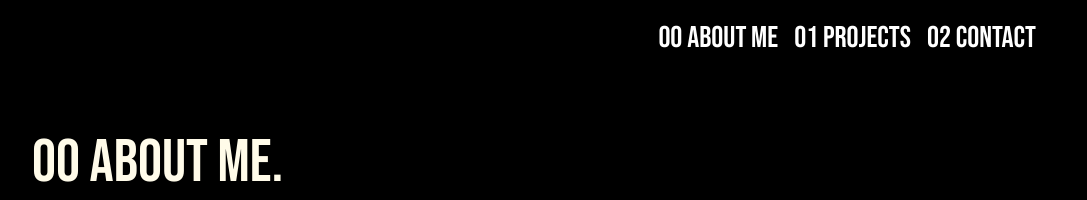
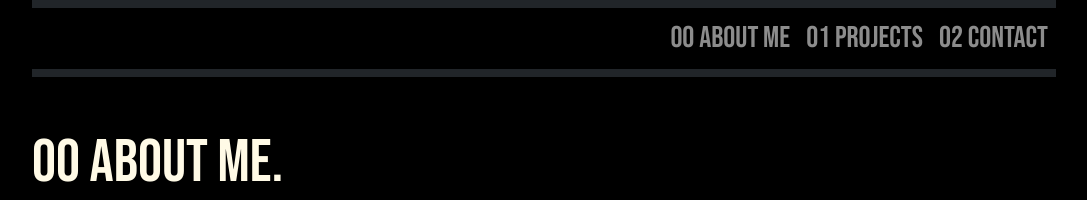
Before and after one commit to AvelyV/portfolio-long, a plain HTML site: page index.html in a window 1280 px wide. Shown: the top 200 px of the page, without its empty margins (96-1183 px from the left). Drawn offline with nearby package versions, Linux system fonts and the light colour scheme; a web font is replaced by a local one.

Commit message:
new navbar

```diff
--- a/index.html
+++ b/index.html
@@ -16,29 +16,25 @@
     <title>Avely Voore</title>
 </head>
 <body>
-    <!-- navigation bar -->
-    <nav class="navbar sticky-top navbar-expand-lg navbar-dark navbar-custom">
-        <div class="container-fluid">
-          <!-- <a class="navbar-brand" href="#">AVELY VOORE</a> -->
-          <button class="navbar-toggler" type="button" data-bs-toggle="collapse" data-bs-target="#navbarSupportedContent" aria-controls="navbarSupportedContent" aria-expanded="false" aria-label="Toggle navigation">
+    <nav class="navbar sticky-top navbar-expand-lg navbar-dark bg-dark">
+        <!-- <a class="navbar-brand" href="#">Navbar</a> -->
+        <button class="navbar-toggler" type="button" data-toggle="collapse" data-target="#navbarNavDropdown" aria-controls="navbarNavDropdown" aria-expanded="false" aria-label="Toggle navigation">
           <span class="navbar-toggler-icon"></span>
         </button>
-          <div class="collapse navbar-collapse" id="navbarSupportedContent">
+        <div class="collapse navbar-collapse" id="navbarNavDropdown">
+          <ul class="navbar-nav ms-auto mb-2 mb-lg-0">
 
-            <ul class="navbar-nav ms-auto mb-2 mb-lg-0">
             <li class="nav-item">
-                <a class="nav-link active" aria-current="page" href="#top">00 About me</a>
+              <a class="nav-link" href="#top">00 ABOUT ME</a>
             </li>
             <li class="nav-item">
-                <a class="nav-link active" aria-current="page" href="#projects">01 PROJECTS</a>
+              <a class="nav-link" href="#projects">01 PROJECTS</a>
             </li>
             <li class="nav-item">
-                <a class="nav-link active" aria-current="page" href="#contact">02 CONTACT</a>
+                <a class="nav-link" href="#contact">02 CONTACT</a>
               </li>
 
           </ul>
-
-          </div>
         </div>
       </nav>
 
@@ -168,5 +164,9 @@
         })
     </script>
 
+    <!-- for burger -->
+    <script src="https://code.jquery.com/jquery-3.3.1.slim.min.js" integrity="sha384-q8i/X+965DzO0rT7abK41JStQIAqVgRVzpbzo5smXKp4YfRvH+8abtTE1Pi6jizo" crossorigin="anonymous"></script>
+    <script src="https://stackpath.bootstrapcdn.com/bootstrap/4.2.1/js/bootstrap.min.js" integrity="sha384-B0UglyR+jN6CkvvICOB2joaf5I4l3gm9GU6Hc1og6Ls7i6U/mkkaduKaBhlAXv9k" crossorigin="anonymous"></script>
+
 </body>
 </html>
--- a/stylesheets/index.scss
+++ b/stylesheets/index.scss
@@ -1,5 +1,5 @@
 $maincolor: black;
-$secondarycolor: #fffbe9;
+$secondarycolor: #fffae6;
 $accentcolor: #98b796;
 
 
@@ -52,9 +52,12 @@ nav {
     grid-area: header;
     font-size: 30px;
     font-family: 'Bebas Neue', cursive;
+    background-color: $maincolor;
+    border: 0;
     .navbar {
         background-color: $maincolor;
         padding: 0;
+        margin: 0;
     }
 
     // on hover nav link will change colour and get an under- and overline
```
Also changed, not shown: pages/nav.html (added, +25 -0 lines), stylesheets/index.css, 1 other file. Lines whose indentation alone changed are shown as unchanged.
